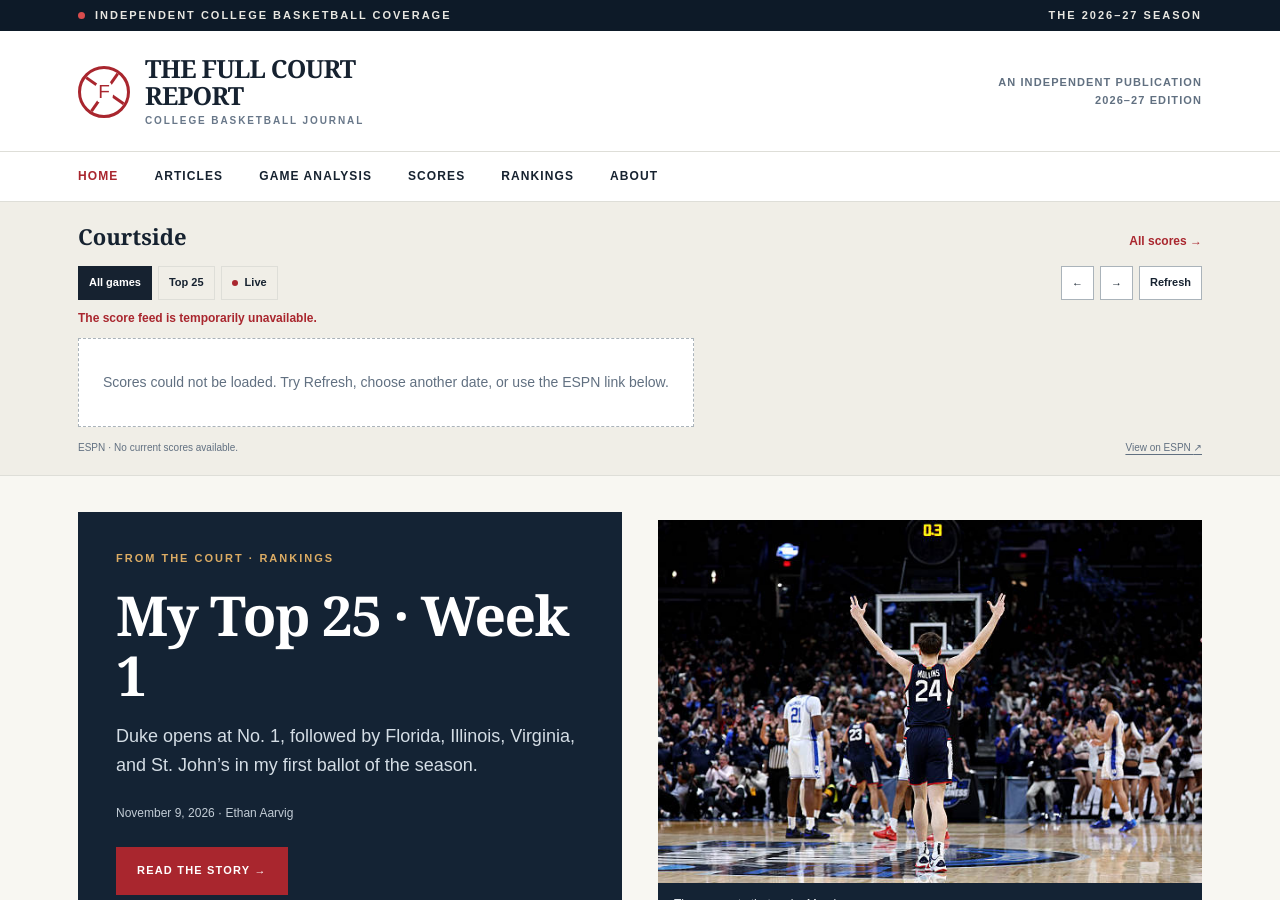
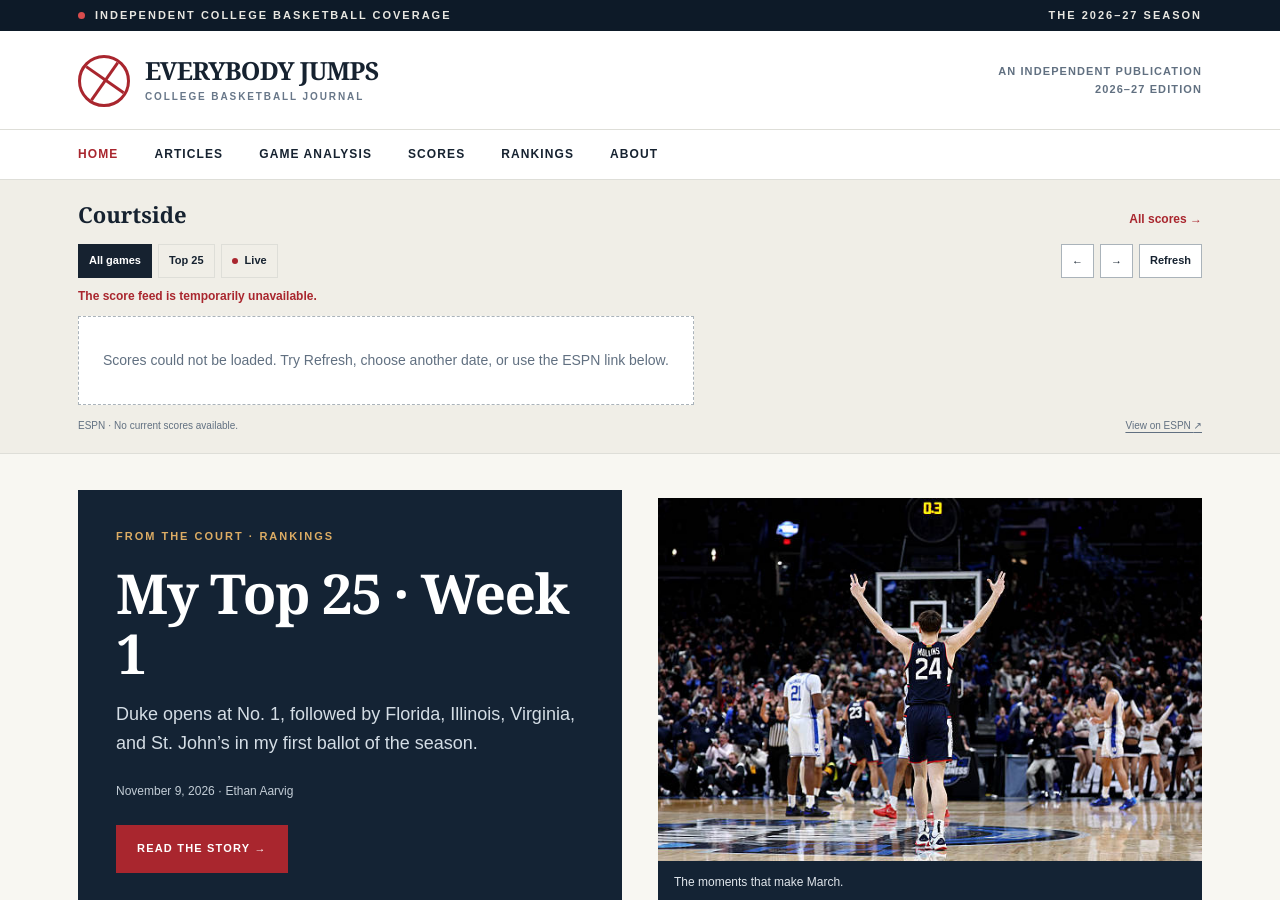
Before and after one commit to EHAARV01/college-basketball, a Jekyll site: the page built from index.html, in a window 1280 px wide and 900 px high. Built offline with Jekyll 4.4.1, drawn with Linux system fonts in a browser that asks for light colours; some of the changed text lies outside the part shown.

Commit message:
Change publication name to 'Everybody Jumps'
Updated the publication name from 'The Full Court Report' to 'Everybody Jumps'.

```diff
--- a/_data/publication.yml
+++ b/_data/publication.yml
@@ -1,4 +1,4 @@
-name: The Full Court Report
+name: Everybody Jumps
 tagline: College Basketball Journal
 season: 2026–27
 strapline: Independent college basketball coverage
@@ -14,4 +14,3 @@ nav:
   about: About
 footer_description: Independent college basketball coverage
 editor_label: Editor sign-in
-logo_letter: F
```
